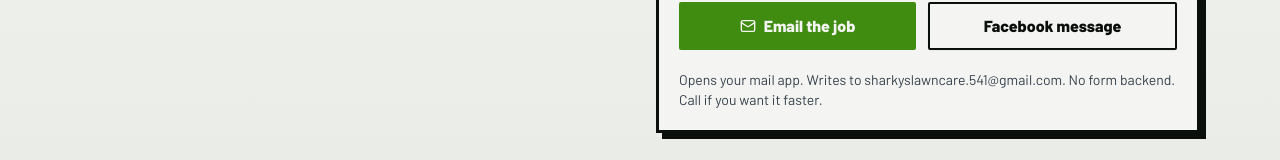
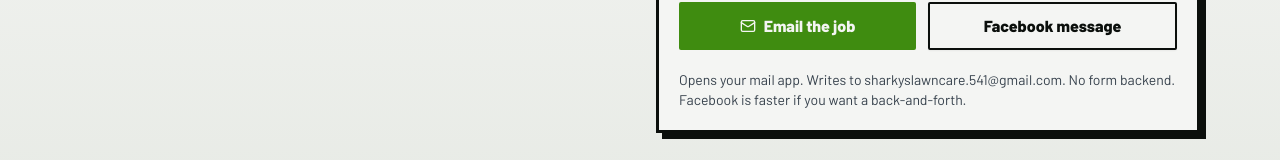
Before and after one commit to RemyCastle/sharkys-lawn-care, a Next.js app: page / in a window 1280 px wide. Shown: the part 3778-3938 px from the top of the page. Built offline with nearby package versions, Linux system fonts and the light colour scheme.

Commit message:
fix: quote helper text points to Facebook, not a call
Co-authored-by: RemyCastle <RemyCastle@users.noreply.github.com>

```diff
--- a/components/quote-form.tsx
+++ b/components/quote-form.tsx
@@ -109,8 +109,8 @@ export function QuoteForm() {
         </a>
       </div>
       <p className="text-sm text-steel">
-        Opens your mail app. Writes to {site.email}. No form backend. Call if
-        you want it faster.
+        Opens your mail app. Writes to {site.email}. No form backend. Facebook
+        is faster if you want a back-and-forth.
       </p>
     </form>
   )
```
